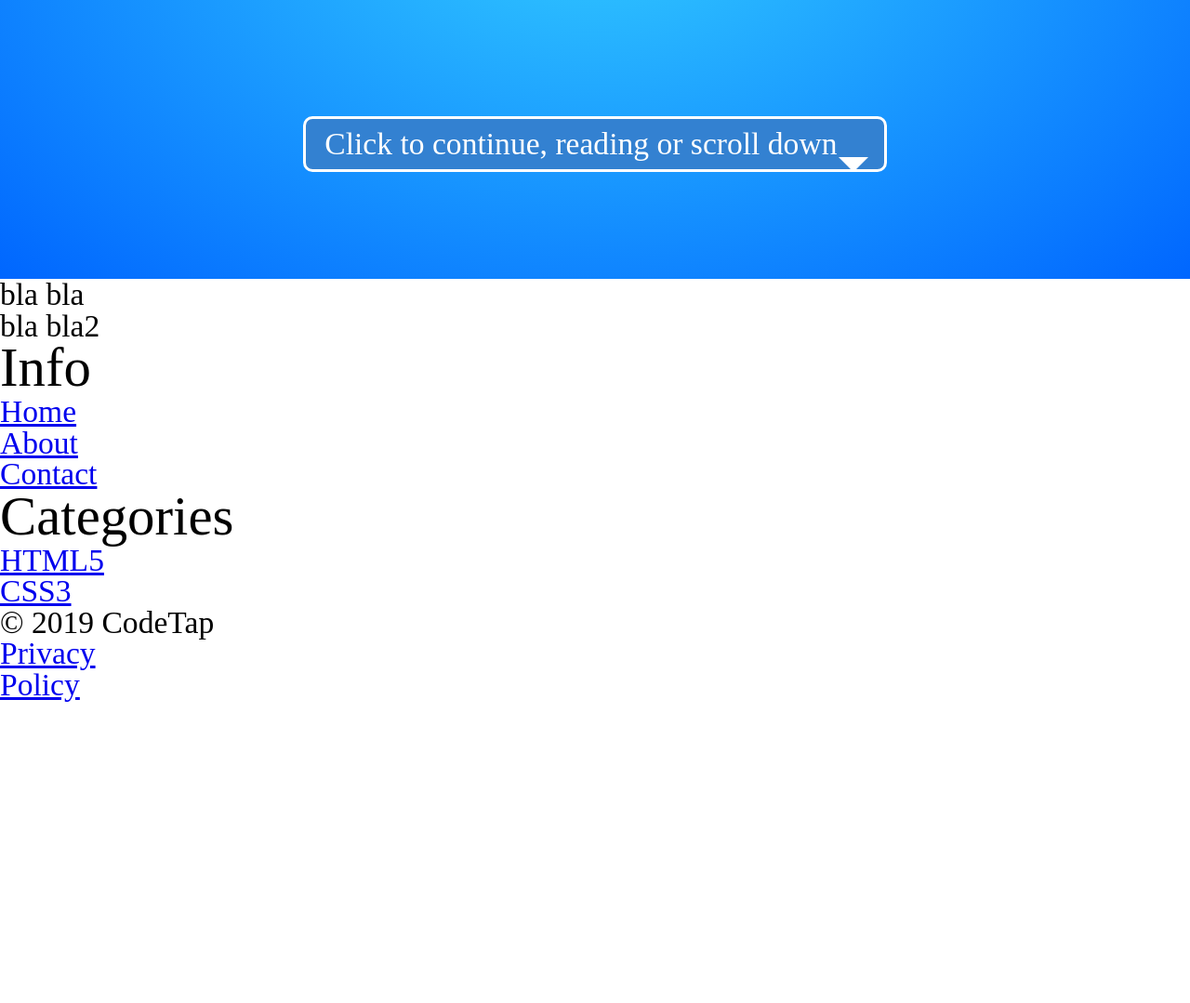
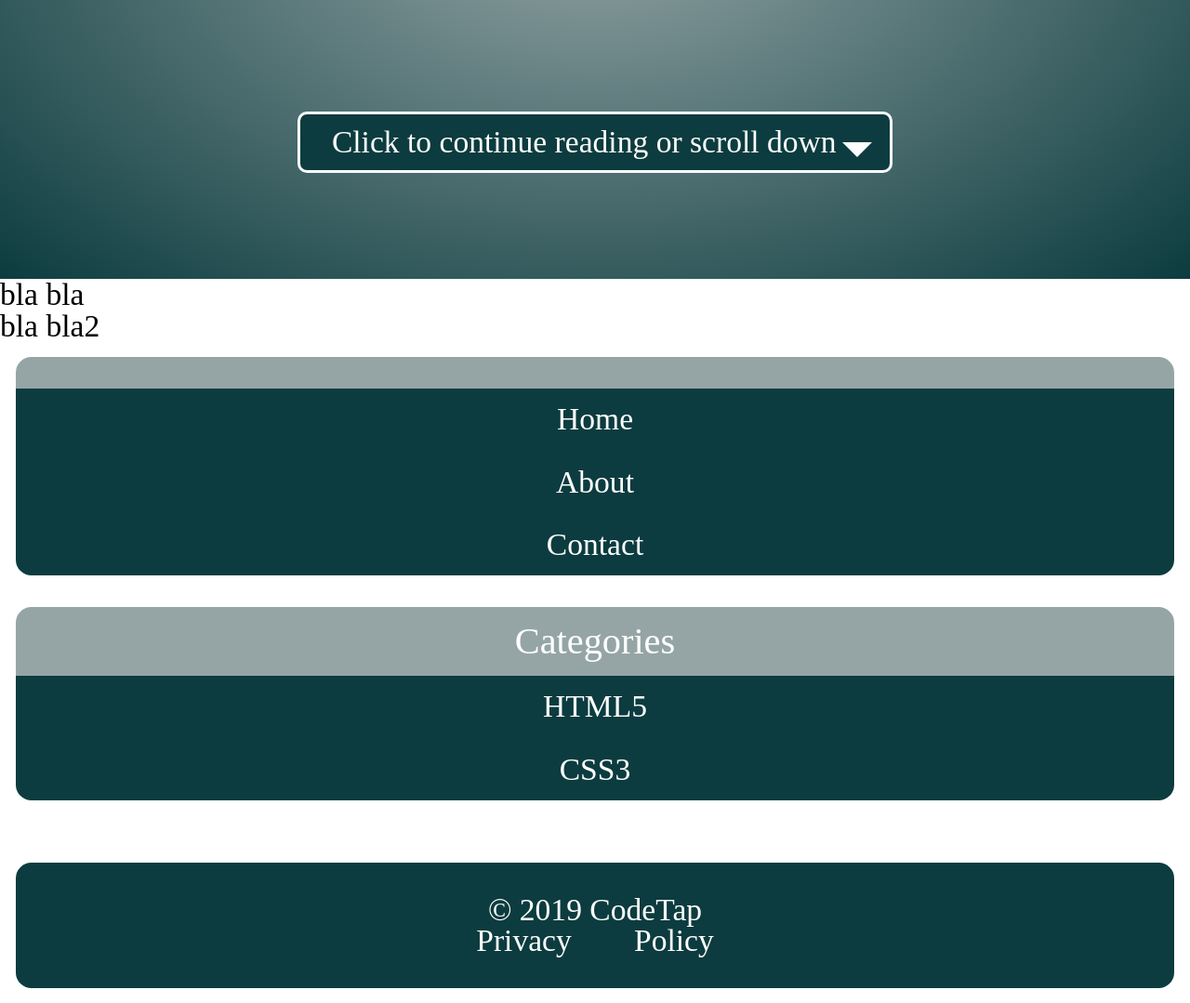
Before and after one commit to tandaraelena/quick-blog, a plain HTML site: page src/index.pug in a window 1280 px wide. Shown: the part 500-1579 px from the top of the page at 93% size. Before the commit the page ends 1255 px from the top, so only its background shows below. Drawn offline with nearby package versions, Linux system fonts and the light colour scheme; files that its build step writes are made by us from their sources; a web font is replaced by a local one.

Commit message:
Added different themes for QB's layout

```diff
--- a/src/_component/config/color.scss
+++ b/src/_component/config/color.scss
@@ -1,6 +1,29 @@
+$theme: 'tiber';
+
+$color-normal: #f1f1f1;
+$color-darker: #000;
+
+@if ($theme == 'big-stone') {
+  $color-normal: #6ea0eb;
+  $color-darker: #072f68;
+}
+
+@if ($theme == 'tiber') {
+  $color-normal: #95A5A6;
+  $color-darker: #0c3c3f;
+}
+
+@if ($theme == 'jacko-bean') {
+  $color-normal: #f1d048;
+  $color-darker: #a86d0d;
+}
+
+@if ($theme == 'timber-green') {
+  $color-normal: #7ACDAF;
+  $color-darker: #132924;
+}
+
 $color-buttercup: #f1c40f;
 $color-golden-grass: #dd9a2d;
 $color-white: #fff;
-$color-dodger-blue: #33ccff;
-$color-blue-ribbon: #0066FF;
-$color-mariner: #3381D1;
+$color-mariner: #82939e;
--- a/src/_component/footer/footer.pug
+++ b/src/_component/footer/footer.pug
@@ -1,7 +1,8 @@
 footer
-    div &copy; 2019 CodeTap
-    ul
-        li
-            a(href="/privacy") Privacy
-        li
-            a(href="/policy") Policy
+    .footer
+        div &copy; 2019 CodeTap
+        ul.footer__list
+            li
+                a.footer__link(href="/privacy") Privacy
+            li
+                a.footer__link(href="/policy") Policy
--- /dev/null
+++ b/src/_component/footer/footer.scss
@@ -0,0 +1,25 @@
+footer {
+  padding: 0.5rem;
+}
+
+.footer {
+  padding: 1rem;
+  border-radius: 0.5rem;
+  background-color: $color-darker;
+  color: $color-white;
+  display: flex;
+  flex-direction: column;
+  align-items: center;
+}
+
+.footer__list {
+  display: flex;
+  justify-content: space-around;
+}
+
+.footer__link {
+    padding: 0 1rem;
+    color: $color-white;
+    text-decoration: none;
+    display: block;
+}
--- a/src/_component/layout/layout.scss
+++ b/src/_component/layout/layout.scss
@@ -3,6 +3,10 @@ html,
 body {
   height: 100%;
   font-family: 'Open Sans';
+}
+
+html {
+  font-size: 16px;
 }
 
 @media screen and (min-width: 25em){
@@ -17,7 +21,7 @@ body {
   align-items: center;
   justify-content: center;
   background-image: (radial-gradient(
-    ellipse, $color-dodger-blue, $color-blue-ribbon
+    ellipse, $color-normal, $color-darker
   ));
 
   h1 {
@@ -32,7 +36,7 @@ body {
   }
 
   a.scroll-down {
-    padding: 0.3rem 0.6rem;
+    padding: 0.4rem 1rem;
     border-radius: 0.3rem;
     margin: 1rem;
     color: $color-white;
@@ -40,25 +44,29 @@ body {
     font-size: 1rem;
     border: 0.1rem solid $color-white;
     position: relative;
-    padding-right: 1.5rem;
-    background-color: $color-mariner;
+    background-color: $color-darker;
+    padding-right: 1.3rem;
+    display: flex;
+    justify-content: center;
+    align-items: center;
 
     &:hover {
-      border: 0.1rem solid $color-blue-ribbon;
+      border: 0.1rem solid $color-darker;
     }
-
+  }
+  .continue-arrow {
+    margin: 0 0.2rem;
     &:after {
       content: '';
       position: absolute;
-      right: 0.5rem;
-      top: 1.2rem;
+      // right: 0.3rem;
+      // top: 1rem;
       display: block;
       width: 0px;
       height: 0px;
       border-top: 0.5rem solid $color-white;
       border-left: 0.5rem solid transparent;
       border-right: 0.5rem solid transparent;
-
     }
   }
 }
--- a/src/_component/menu/menu.pug
+++ b/src/_component/menu/menu.pug
@@ -1,15 +1,18 @@
-h3 Info
-ul
-  li
-    a(href="/") Home
-  li
-    a(href="/about.html") About
-  li
-    a(href="/contact.html") Contact
+.menu
+    .menu__panel
+        h3.menu__title
+        ul.menu__list
+          li
+            a(href="/") Home
+          li
+            a(href="/about.html") About
+          li
+            a(href="/contact.html") Contact
 
-h3 Categories
-ul
-  li
-      a(href="/html") HTML5
-  li
-      a(href="/css") CSS3
+    .menu__panel
+        h3.menu__title Categories
+        ul.menu__list
+          li
+              a(href="/html") HTML5
+          li
+              a(href="/css") CSS3
--- /dev/null
+++ b/src/_component/menu/menu.scss
@@ -0,0 +1,33 @@
+.menu {
+  padding: 0.5rem;
+}
+
+.menu__panel {
+}
+
+.menu__title {
+  border-top-left-radius: 0.5rem;
+  border-top-right-radius: 0.5rem;
+  background-color: $color-normal;
+  color: $color-white;
+  padding: 0.5rem 1rem;
+  font-size: 1.2rem;
+  text-align: center;
+}
+
+.menu__list {
+  border-bottom-left-radius: 0.5rem;
+  border-bottom-right-radius: 0.5rem;
+  background-color: $color-darker;
+  color: $color-white;
+  margin-bottom: 1rem;
+  text-align: center;
+
+  a{
+    color: $color-white;
+    text-decoration: none;
+    padding: 0.5rem 1rem;
+    display: block;
+
+  }
+}
--- a/src/index.pug
+++ b/src/index.pug
@@ -8,7 +8,9 @@ block content
     .welcome
         h1=title
         p.welcome__description=description
-        a.scroll-down(href="#continue") Click to continue, reading or scroll down
+        a.scroll-down(href="#continue")
+            span Click to continue reading or scroll down
+            span.continue-arrow
     #continue
     p.lead bla bla
     p
--- a/src/style.scss
+++ b/src/style.scss
@@ -3,3 +3,5 @@
 @import '_component/layout/typography';
 @import '_component/config/color';
 @import '_component/layout/layout';
+@import '_component/menu/menu';
+@import '_component/footer/footer';
```
